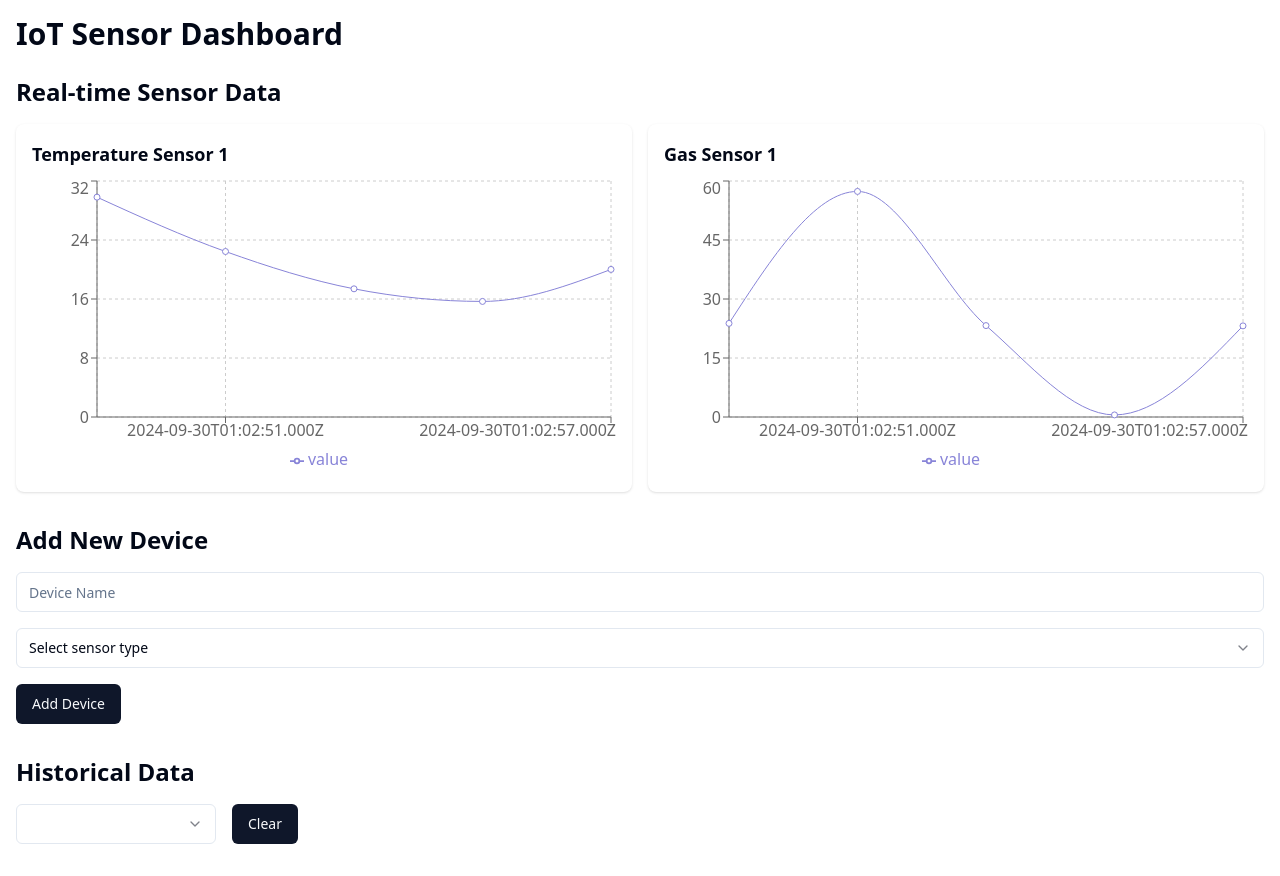
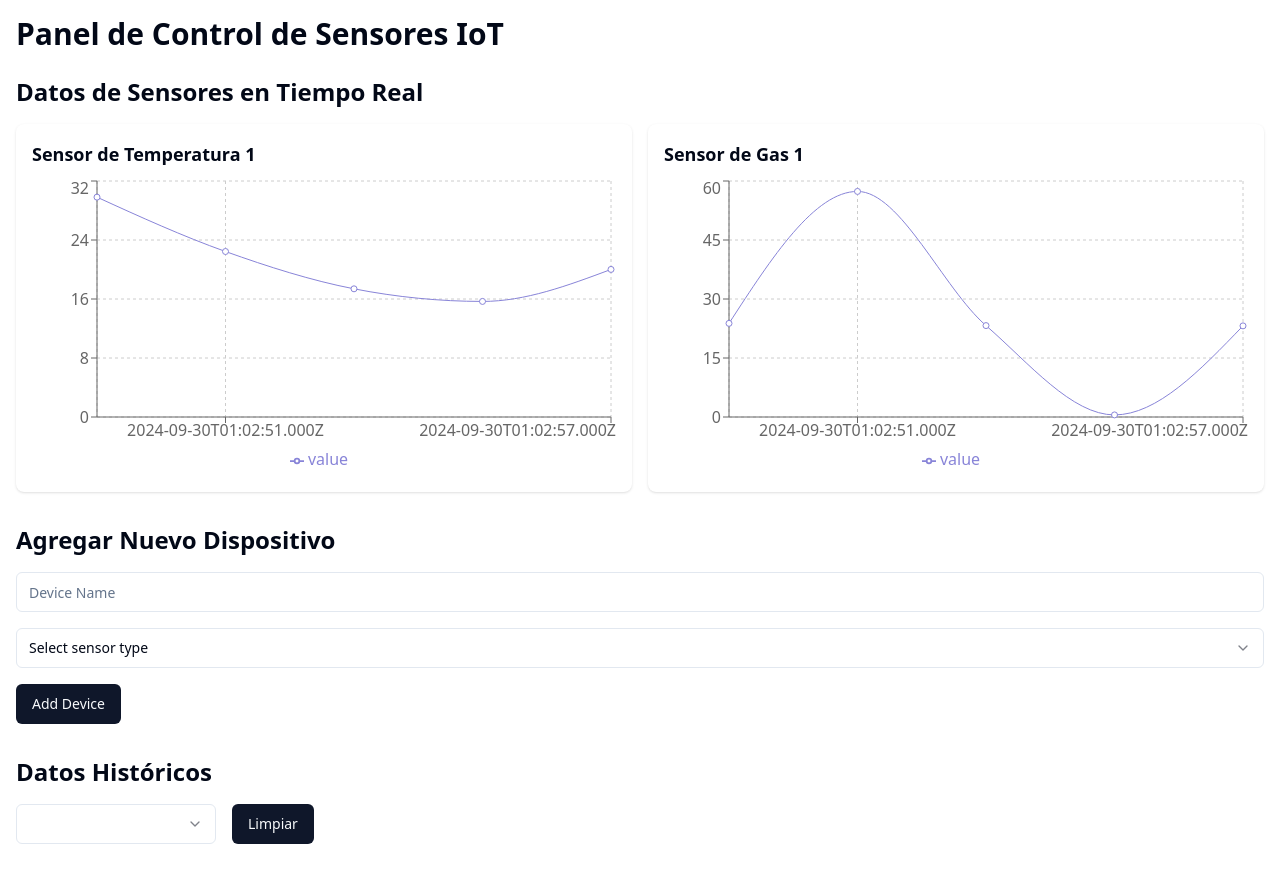
Before and after one commit to DimmoX/mock-sensor-visualizer, a React (Vite) app: page / in a window 1280 px wide. Built offline with nearby package versions, Linux system fonts and the light colour scheme.

Commit message:
Update labels for localization
Changed "Historical Data" to "Datos Históricos" and "Clear" to "Limpiar" for better localization.
[skip gpt_engineer]

```diff
--- a/src/components/HistoricalData.jsx
+++ b/src/components/HistoricalData.jsx
@@ -19,7 +19,7 @@ const HistoricalData = ({ devices }) => {
       <div className="flex space-x-4 mb-4">
         <Select value={selectedDevice} onValueChange={setSelectedDevice}>
           <SelectTrigger className="w-[200px]">
-            <SelectValue placeholder="Select a device" />
+            <SelectValue placeholder="Seleccionar un dispositivo" />
           </SelectTrigger>
           <SelectContent>
             {devices.map((device) => (
@@ -27,11 +27,11 @@ const HistoricalData = ({ devices }) => {
             ))}
           </SelectContent>
         </Select>
-        <Button onClick={() => setSelectedDevice(null)}>Clear</Button>
+        <Button onClick={() => setSelectedDevice(null)}>Limpiar</Button>
       </div>
 
-      {isLoading && <p>Loading historical data...</p>}
-      {error && <p>Error loading historical data: {error.message}</p>}
+      {isLoading && <p>Cargando datos históricos...</p>}
+      {error && <p>Error al cargar datos históricos: {error.message}</p>}
       {historicalData && selectedDevice && (
         <SensorChart
           device={devices.find(d => d.id === selectedDevice)}
--- a/src/pages/Index.jsx
+++ b/src/pages/Index.jsx
@@ -7,8 +7,8 @@ import { useSensorsData } from '../hooks/useSensorsData';
 
 const Index = () => {
   const [devices, setDevices] = useState([
-    { id: 'temp1', name: 'Temperature Sensor 1', type: 'temperature' },
-    { id: 'gas1', name: 'Gas Sensor 1', type: 'gas' },
+    { id: 'temp1', name: 'Sensor de Temperatura 1', type: 'temperature' },
+    { id: 'gas1', name: 'Sensor de Gas 1', type: 'gas' },
   ]);
 
   const sensorsData = useSensorsData(devices);
@@ -19,10 +19,10 @@ const Index = () => {
 
   return (
     <div className="container mx-auto p-4">
-      <h1 className="text-3xl font-bold mb-6">IoT Sensor Dashboard</h1>
+      <h1 className="text-3xl font-bold mb-6">Panel de Control de Sensores IoT</h1>
 
       <div className="mb-8">
-        <h2 className="text-2xl font-semibold mb-4">Real-time Sensor Data</h2>
+        <h2 className="text-2xl font-semibold mb-4">Datos de Sensores en Tiempo Real</h2>
         <div className="grid grid-cols-1 md:grid-cols-2 gap-4">
           {devices.map((device) => (
             <SensorChart key={device.id} device={device} data={sensorsData[device.id]} />
@@ -31,12 +31,12 @@ const Index = () => {
       </div>
 
       <div className="mb-8">
-        <h2 className="text-2xl font-semibold mb-4">Add New Device</h2>
+        <h2 className="text-2xl font-semibold mb-4">Agregar Nuevo Dispositivo</h2>
         <AddDeviceForm onAddDevice={handleAddDevice} />
       </div>
 
       <div>
-        <h2 className="text-2xl font-semibold mb-4">Historical Data</h2>
+        <h2 className="text-2xl font-semibold mb-4">Datos Históricos</h2>
         <HistoricalData devices={devices} />
       </div>
     </div>
```
